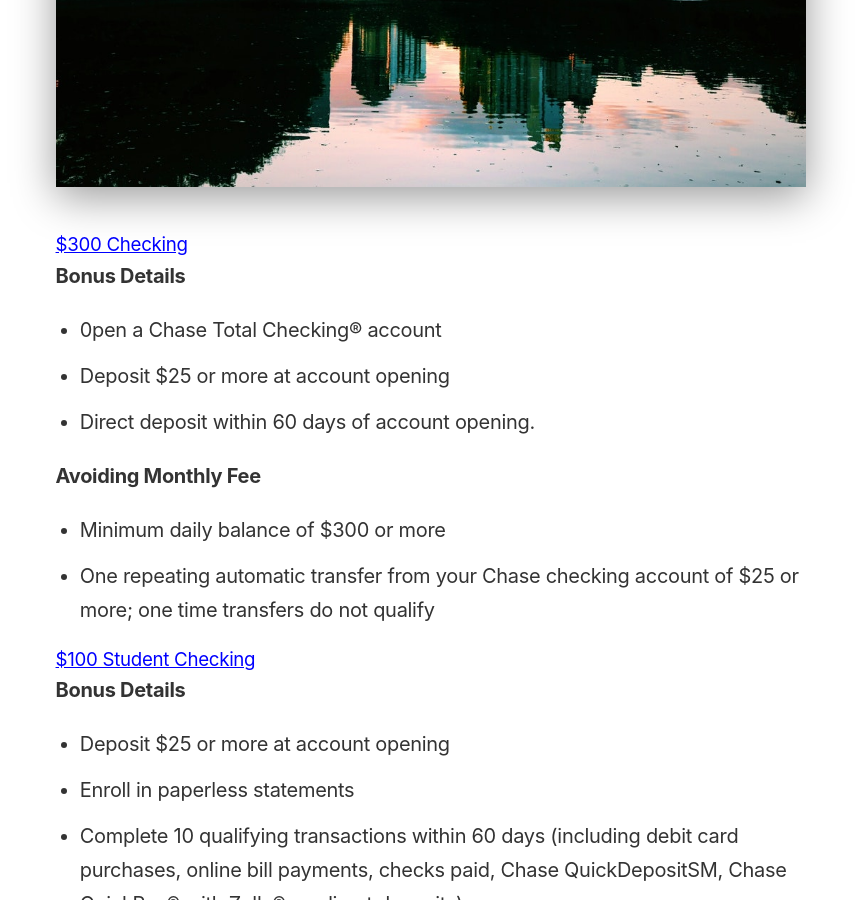
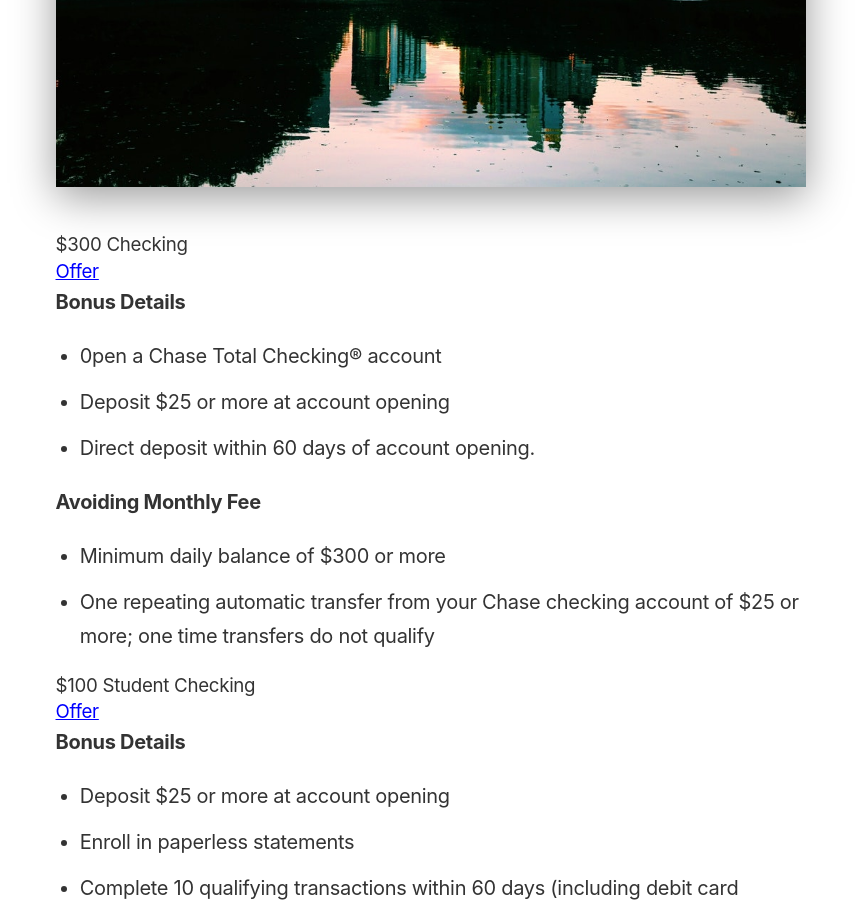
Before and after one commit to ohiosveryown/atldeals, a Jekyll site: the page built from _posts/2018-09-02-post-two.markdown, in a window 1280 px wide and 900 px high, scrolled down 634 px. Shown: the whole window, without its empty margins (209-1070 px from the left). Built offline with Jekyll 4.4.1, drawn with Linux system fonts in a browser that asks for light colours.

Commit message:
Updated Post Two

```diff
--- a/_posts/2018-09-02-post-two.markdown
+++ b/_posts/2018-09-02-post-two.markdown
@@ -11,7 +11,8 @@
 layout: post
 ---
 
-# [$300 Checking](https://accounts.chase.com/consumer/banking/extemail?code=GG2669996FX3D9Y1&jp_cmp=rb/59666/ema/LC-NM096/Body_Image_1)
+# $300 Checking
+# [Offer](https://accounts.chase.com/consumer/banking/extemail?code=GG2669996FX3D9Y1&jp_cmp=rb/59666/ema/LC-NM096/Body_Image_1)
 
 
 **Bonus Details**
@@ -24,7 +25,8 @@
 * Minimum daily balance of $300 or more
 * One repeating automatic transfer from your Chase checking account of $25 or more; one time transfers do not qualify
 
-# [$100 Student Checking](https://www.chase.com/personal/checking/student-checking)
+# $100 Student Checking
+# [Offer](https://www.chase.com/personal/checking/student-checking)
 
 
 **Bonus Details**
```
